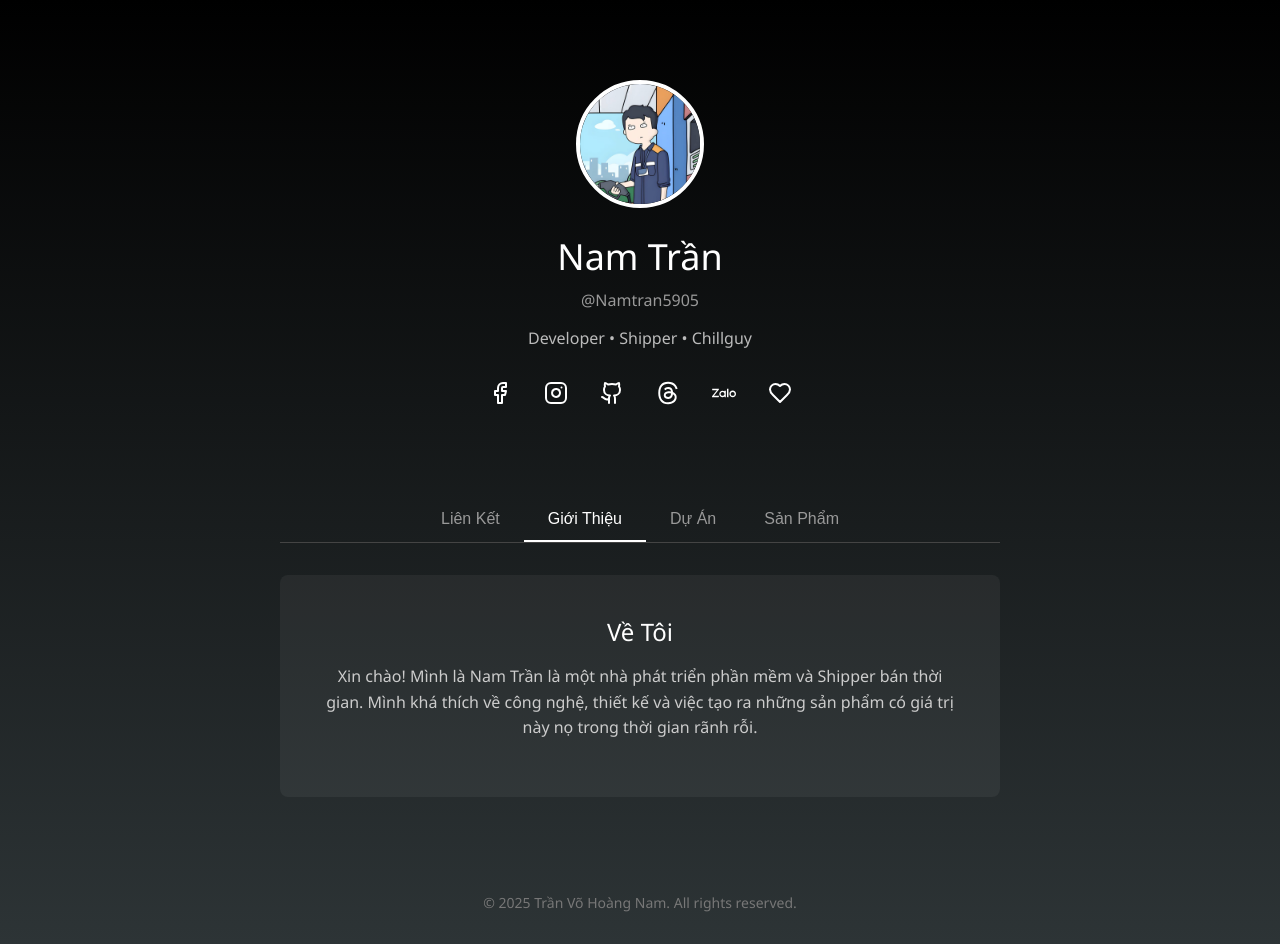
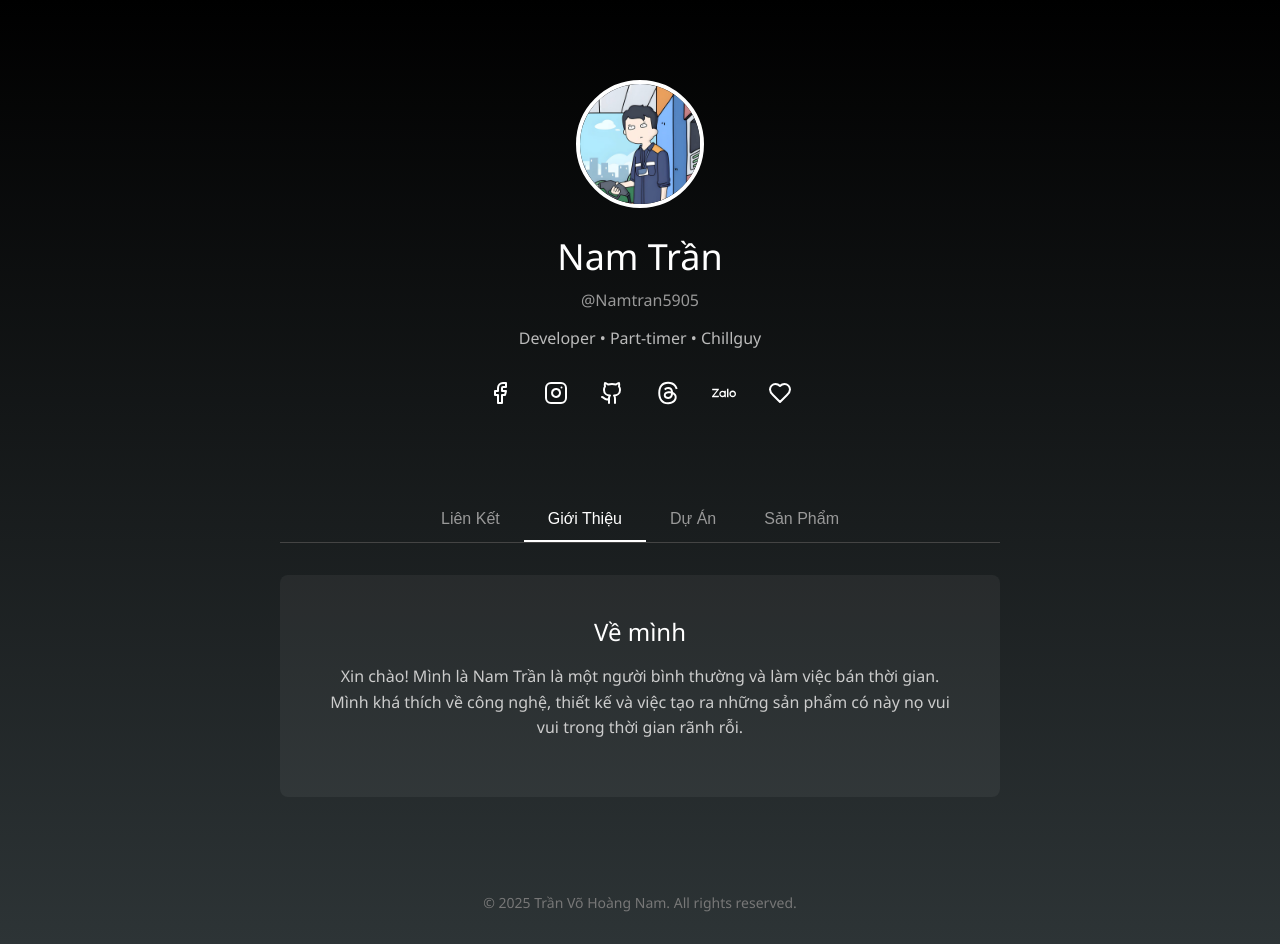
Before and after one commit to Namtran592005/BioPage, a React (Create React App) app: page / in a window 1280 px wide. Both pictures are taken after a click on the button "Giới Thiệu". Built offline with nearby package versions, Linux system fonts and the light colour scheme.

Commit message:
Cap nhat giao dien

```diff
--- a/src/components/PersonalLandingPage.js
+++ b/src/components/PersonalLandingPage.js
@@ -30,22 +30,22 @@ const PersonalLandingPage = () => {
 
 
   const quickLinks = [
-    { icon: <Globe size={24} />, title: 'Website Chính Thức', description: 'Khám phá portfolio và blog của tôi', url: '#' },
+    //{ icon: <Globe size={24} />, title: 'Website Chính Thức', description: 'Khám phá portfolio và blog của tôi', url: '#' },
     { icon: <ShoppingBag size={24} />, title: 'Shop Online', description: 'Ghé thăm cửa hàng trực tuyến của tôi', url: '#' },
-    { icon: <Music size={24} />, title: 'Playlist Yêu Thích', description: 'Những bài hát tôi thường nghe', url: '#' },
-    { icon: <Coffee size={24} />, title: 'Mua cho tôi một ly cà phê', description: 'Ủng hộ công việc của tôi', url: '#' },
-    { icon: <BookOpen size={24} />, title: 'Blog Mới Nhất', description: 'Đọc những bài viết gần đây của tôi', url: '#' }
+    { icon: <Music size={24} />, title: 'Playlist Yêu Thích', description: 'Những bài hát tôi thường nghe', url: 'https://www.facebook.com/Namtran5905/profile_songs' },
+    { icon: <Coffee size={24} />, title: 'Mua cho tôi một ly cà phê', description: 'Nếu bạn thấy thích', url: 'https://me.momo.vn/lDIWuWsoCaCdUOI2f6UK' },
+    //{ icon: <BookOpen size={24} />, title: 'Blog mới nhất', description: 'Đọc những bài viết gần đây của tôi', url: '#' },
   ];
 
   const featuredProjects = [
-    { title: 'Dự Án 1', description: 'Một dự án đột phá với công nghệ hiện đại', link: '#', image: 'https://placehold.co/600x400' },
-    { title: 'Dự Án 2', description: 'Giải pháp sáng tạo cho vấn đề hiện đại', link: '#', image: 'https://placehold.co/600x400' }
+    //{ title: 'Dự Án 1', description: 'Một dự án đột phá với công nghệ hiện đại', link: '#', image: 'https://placehold.co/600x400' },
+    //{ title: 'Dự Án 2', description: 'Giải pháp sáng tạo cho vấn đề hiện đại', link: '#', image: 'https://placehold.co/600x400' }
   ];
 
   // NEW: Featured Products
   const featuredProducts = [
-    { title: 'Sản Phẩm 1', description: 'Mô tả sản phẩm 1', link: '#', image: 'https://placehold.co/600x400' },
-    { title: 'Sản Phẩm 2', description: 'Mô tả sản phẩm 2', link: '#', image: 'https://placehold.co/600x400' }
+    //{ title: 'Sản Phẩm 1', description: 'Mô tả sản phẩm 1', link: '#', image: 'https://placehold.co/600x400' },
+    //{ title: 'Sản Phẩm 2', description: 'Mô tả sản phẩm 2', link: '#', image: 'https://placehold.co/600x400' }
   ];
 
   if (isLoading) {
@@ -89,7 +89,7 @@ const PersonalLandingPage = () => {
           @Namtran5905
         </motion.p>
         <p className="bio">
-          Developer • Shipper • Chillguy
+          Developer • Part-timer • Chillguy
         </p>
         <div className="social-links">
           {socialLinks.map((link, index) => (
@@ -201,10 +201,10 @@ const PersonalLandingPage = () => {
               className="about-section"
             >
               <div className="about-content">
-                <h2 className="about-title">Về Tôi</h2>
+                <h2 className="about-title">Về mình</h2>
                 <p className="about-text">
-                  Xin chào! Mình là Nam Trần là một nhà phát triển phần mềm và Shipper bán thời gian.
-                  Mình khá thích về công nghệ, thiết kế và việc tạo ra những sản phẩm có giá trị này nọ trong thời gian rãnh rỗi.
+                  Xin chào! Mình là Nam Trần là một người bình thường và làm việc bán thời gian.
+                  Mình khá thích về công nghệ, thiết kế và việc tạo ra những sản phẩm có này nọ vui vui trong thời gian rãnh rỗi.
                 </p>
               </div>
             </motion.div>
```
